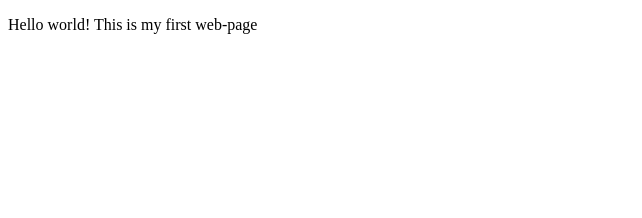
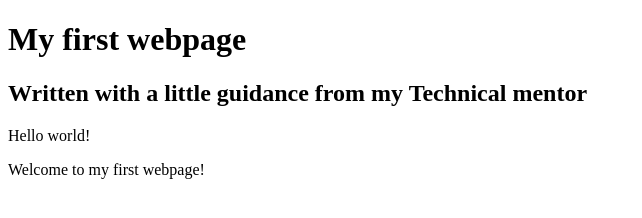
Before and after one commit to Reuben-Kipkemboi/HTML-practice, a plain HTML site: page index.html in a window 1280 px wide. Shown: the whole page, without its empty margins (0-642 px from the left). Drawn offline with Linux system fonts and the light colour scheme.

Commit message:
add header block elements

```diff
--- a/index.html
+++ b/index.html
@@ -7,7 +7,10 @@
     <title>First-web-page</title>
 </head>
 <body>
-    <p>Hello world! This is my first web-page</p>
+    <h1>My first webpage</h1>
+    <h2>Written with a little guidance from my Technical mentor</h2>
+    <p>Hello world!</p>
+    <p>Welcome to my first webpage!</p>
 
 </body>
 </html>
```
